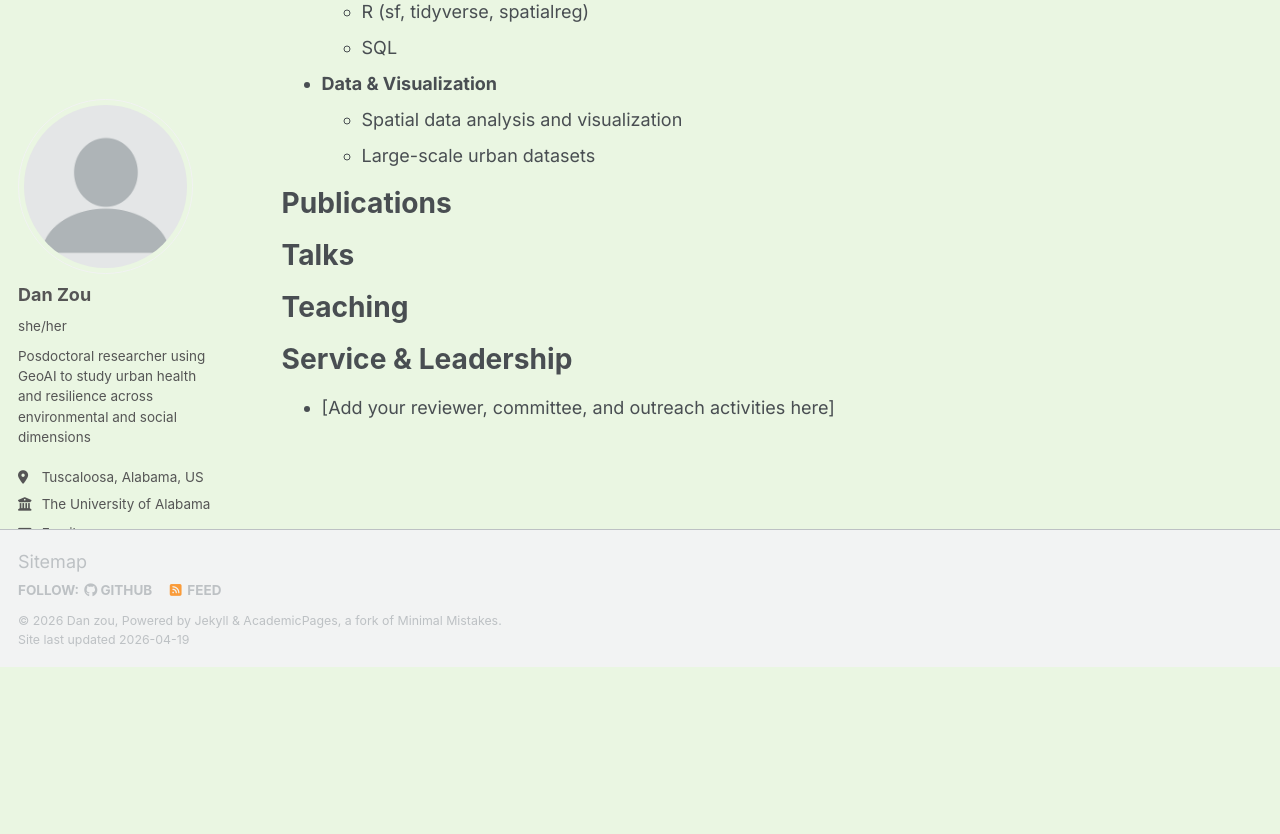
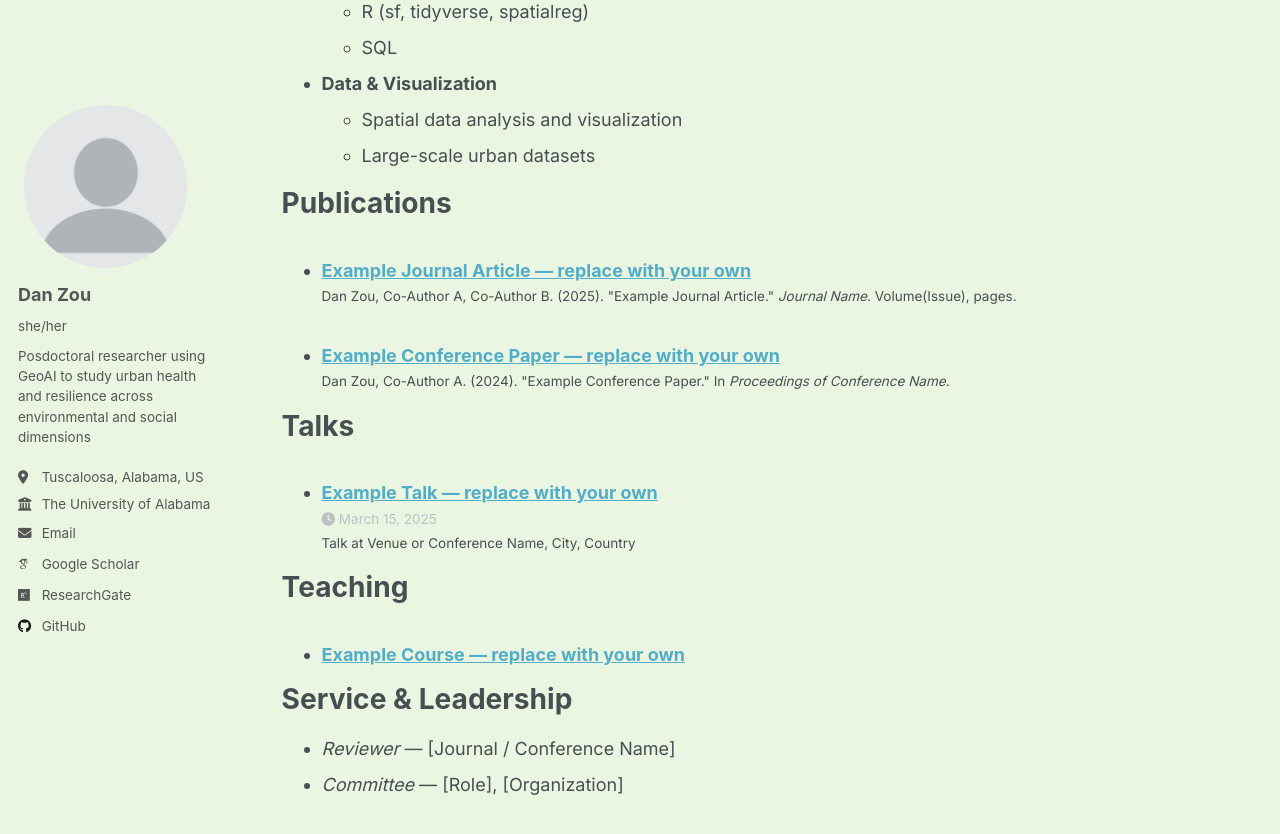
Before and after one commit to Danz-create/Dan-Zou, a Jekyll site: the page built from _pages/cv.md, in a window 1280 px wide and 900 px high, scrolled down 1124 px. Shown: the top 834 px of the window. Built offline with Jekyll 4.4.1, drawn with Linux system fonts in a browser that asks for light colours; some web fonts are replaced; a script that is not in the unit is left out; before the commit the page ends 1791 px from its top, so only the background shows below that.

Commit message:
Fix permalink conflict and scaffold missing collections
- Move About page to /about/ to free up / for the hero landing
- Clean up index.md: remove duplicate canvas/script, keep masthead visible
- Add About and Projects to site navigation
- Create _publications, _talks, _teaching, _portfolio with starter entries
- Flesh out CV page with clearer TODO markers

Co-Authored-By: Claude Opus 4.7 (1M context) <noreply@anthropic.com>

```diff
--- a/_data/navigation.yml
+++ b/_data/navigation.yml
@@ -1,8 +1,14 @@
 # Main navigation links shown in the site header
 
 main:
+  - title: "About"
+    url: /about/
+
   - title: "Publications"
     url: /publications/
+
+  - title: "Projects"
+    url: /portfolio/
 
   - title: "Talks"
     url: /talks/
--- a/_pages/cv.md
+++ b/_pages/cv.md
@@ -15,6 +15,7 @@ redirect_from:
 
 Education
 ======
+<!-- TODO: fill in actual years, fields, and institutions -->
 * **Ph.D.** in [Your Field], [Your University], [Year]
 * **M.S.** in [Your Field], [Your University], [Year]
 * **B.S.** in [Your Field], [Your University], [Year]
@@ -69,4 +70,6 @@ Teaching
 
 Service & Leadership
 ======
-* [Add your reviewer, committee, and outreach activities here]
+<!-- TODO: add reviewer service, committee work, outreach, etc. -->
+* *Reviewer* — [Journal / Conference Name]
+* *Committee* — [Role], [Organization]
--- /dev/null
+++ b/_publications/2024-example-conference.md
@@ -0,0 +1,13 @@
+---
+title: "Example Conference Paper — replace with your own"
+collection: publications
+category: conferences
+permalink: /publication/2024-example-conference
+excerpt: 'Short one-sentence summary of the conference paper.'
+date: 2024-06-01
+venue: 'Conference Name'
+paperurl: ''
+citation: 'Dan Zou, Co-Author A. (2024). &quot;Example Conference Paper.&quot; In <i>Proceedings of Conference Name</i>.'
+---
+
+Brief description of this conference paper.
--- /dev/null
+++ b/_publications/2025-example-journal.md
@@ -0,0 +1,13 @@
+---
+title: "Example Journal Article — replace with your own"
+collection: publications
+category: manuscripts
+permalink: /publication/2025-example-journal
+excerpt: 'Short one-sentence summary of the paper that explains its main contribution.'
+date: 2025-01-01
+venue: 'Journal Name'
+paperurl: ''
+citation: 'Dan Zou, Co-Author A, Co-Author B. (2025). &quot;Example Journal Article.&quot; <i>Journal Name</i>. Volume(Issue), pages.'
+---
+
+Brief description of this paper. Replace this file with your real publications — copy it once per paper and fill in the fields above.
--- /dev/null
+++ b/_talks/2025-example-talk.md
@@ -0,0 +1,11 @@
+---
+title: "Example Talk — replace with your own"
+collection: talks
+type: "Talk"
+permalink: /talks/2025-example-talk
+venue: "Venue or Conference Name"
+date: 2025-03-15
+location: "City, Country"
+---
+
+A short description of the talk's content — what you presented and the key takeaways.
--- /dev/null
+++ b/_teaching/2024-example-course.md
@@ -0,0 +1,11 @@
+---
+title: "Example Course — replace with your own"
+collection: teaching
+type: "Graduate course"
+permalink: /teaching/2024-example-course
+venue: "The University of Alabama, Department of XYZ"
+date: 2024-08-01
+location: "Tuscaloosa, AL"
+---
+
+A short description of the course — topic, role (instructor / TA), and any notable outcomes.
```
Also changed, not shown: _pages/about.md (+1 -2 lines), _portfolio/geoai-urban-health.md (added, +7 -0 lines), _portfolio/human-mobility-resilience.md (added, +7 -0 lines), index.md (+1 -65 lines).
